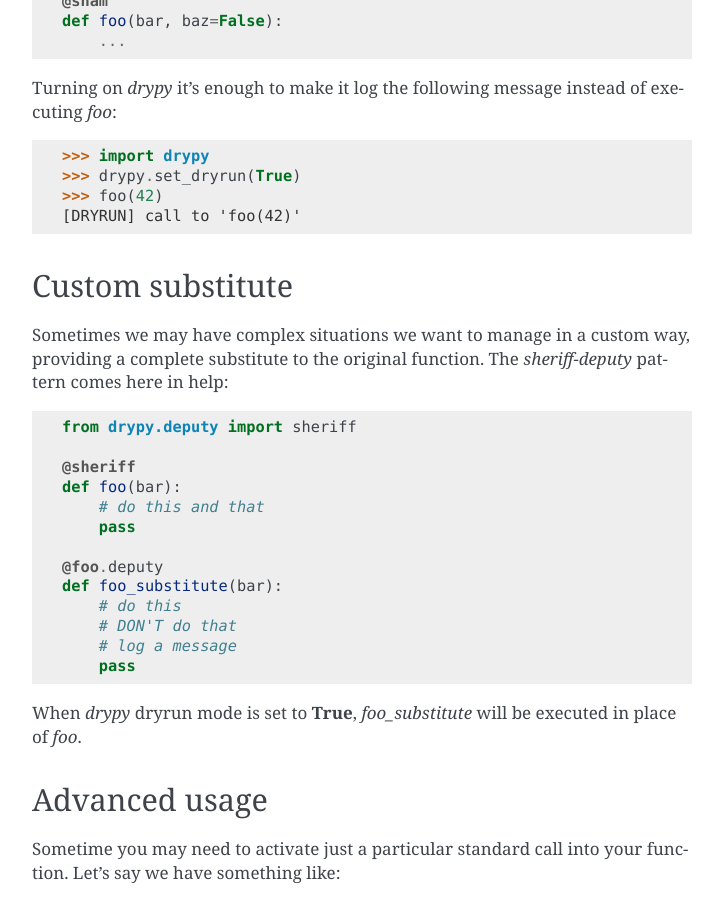
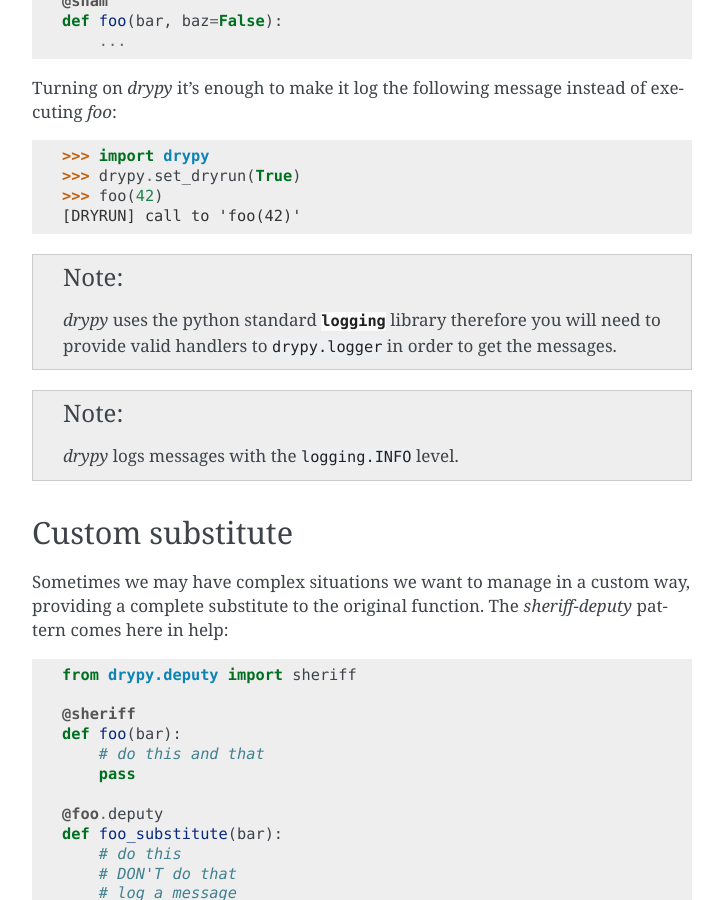
Before and after one commit to dzanotelli/drypy, a Sphinx documentation site: the page built from drypy/docs/tutorial.rst, in a window 1280 px wide and 900 px high, scrolled down 402 px. Shown: the whole window, without its empty margins (388-1111 px from the left). Built offline with Sphinx 7.4.7, drawn with Linux system fonts in a browser that asks for light colours.

Commit message:
added some note about logging

```diff
--- a/drypy/docs/tutorial.rst
+++ b/drypy/docs/tutorial.rst
@@ -32,6 +32,13 @@
    >>> foo(42)
    [DRYRUN] call to 'foo(42)'
 
+.. note::
+   *drypy* uses the python standard :py:mod:`logging` library therefore you
+   will need to provide valid handlers to ``drypy.logger`` in order to get the
+   messages.
+
+.. note::
+   *drypy* logs messages with the ``logging.INFO`` level.
 
 Custom substitute
 -----------------
```
